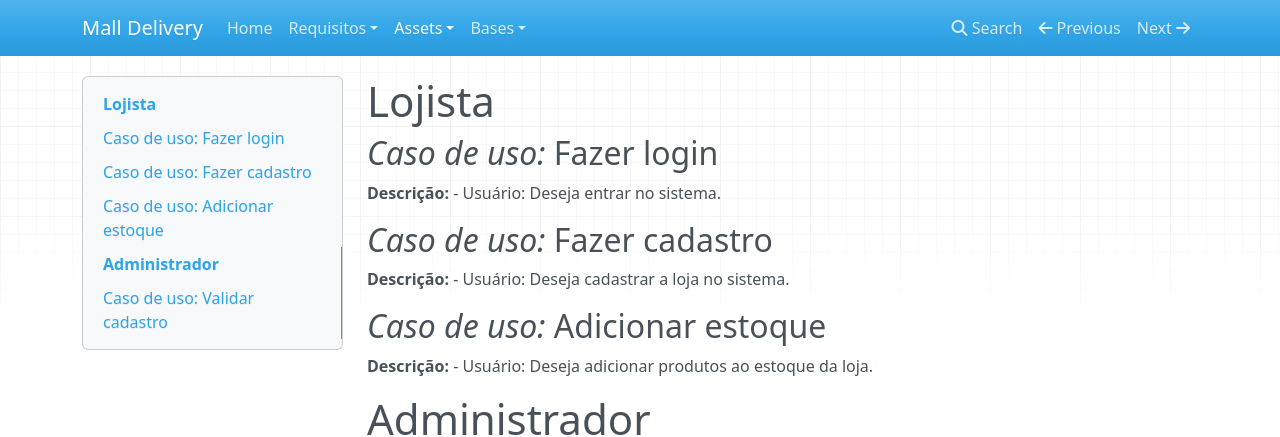
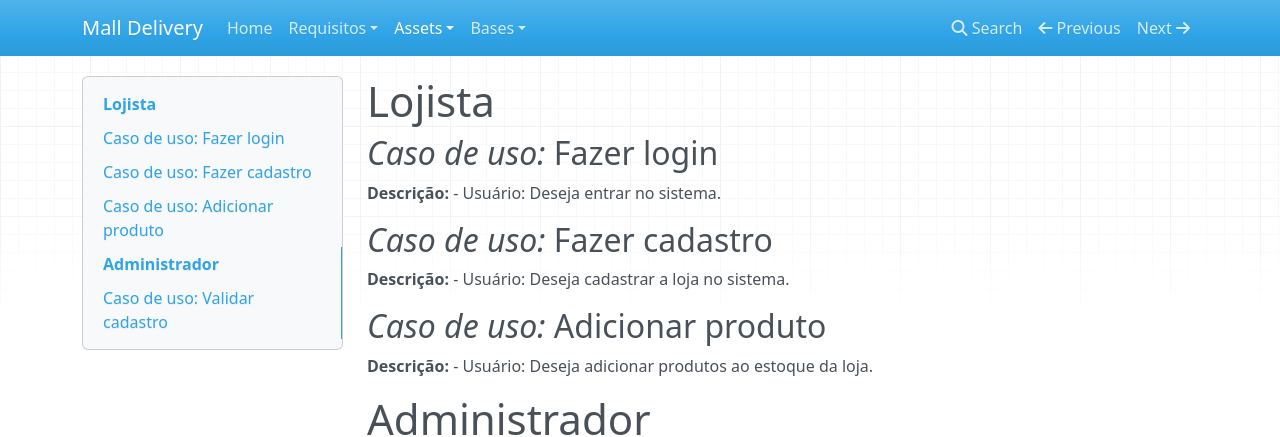
Before and after one commit to BrenoAlcaraz/projeto_mall_delivery, an MkDocs documentation site: the page built from docs/assets/Casos_de_uso_Sistema.md, in a window 1280 px wide. Shown: the top 437 px of the page. Built offline with MkDocs 1.6.1, drawn with Linux system fonts in a browser that asks for light colours; nearby versions of some CDN libraries.

Commit message:
Update Casos_de_uso_Sistema.md

```diff
--- a/docs/assets/Casos_de_uso_Sistema.md
+++ b/docs/assets/Casos_de_uso_Sistema.md
@@ -11,7 +11,7 @@
 **Descrição:**
 - Usuário: Deseja cadastrar a loja no sistema.
 
-## **_Caso de uso:_** Adicionar estoque
+## **_Caso de uso:_** Adicionar produto
 
 **Descrição:**
 - Usuário: Deseja adicionar produtos ao estoque da loja.
```
